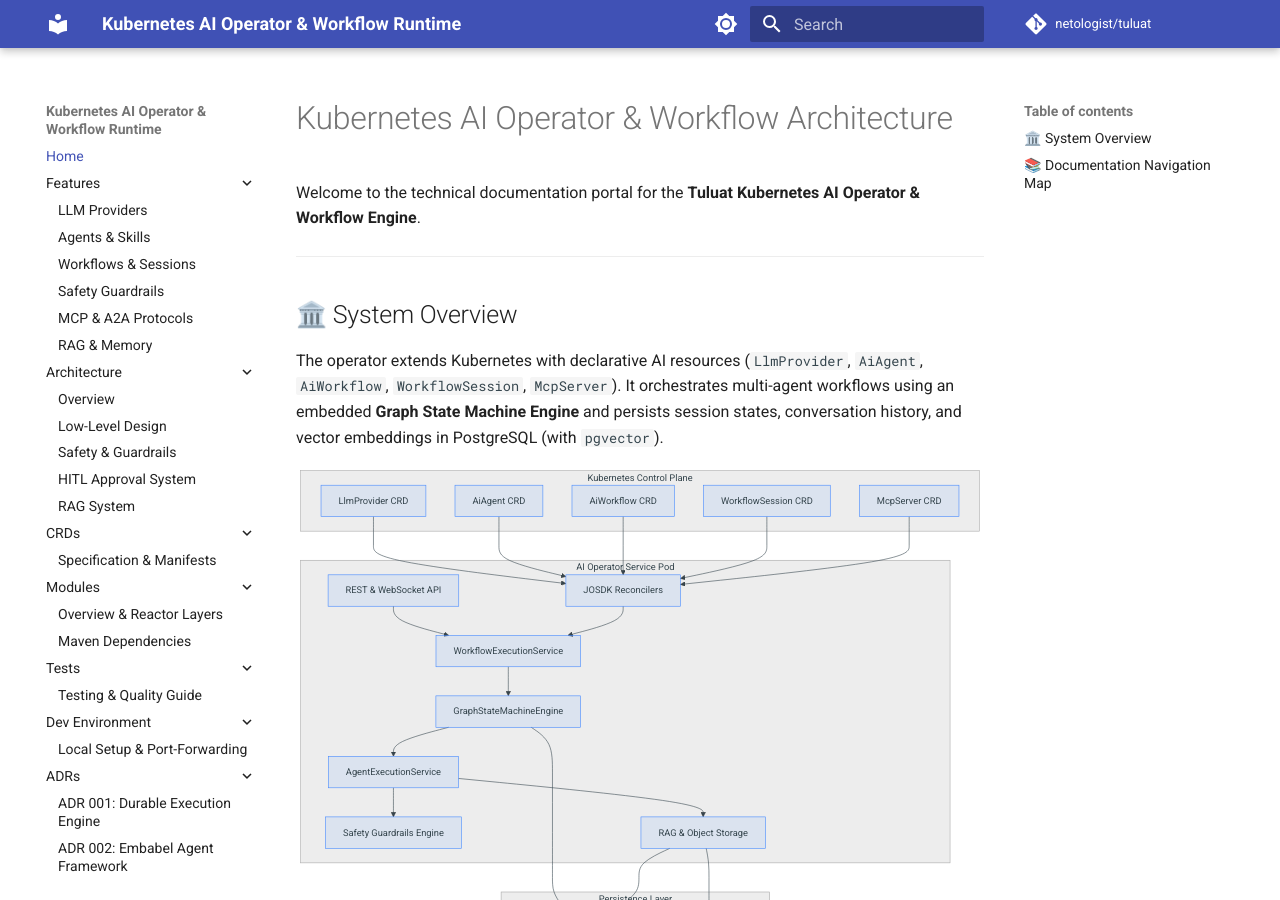
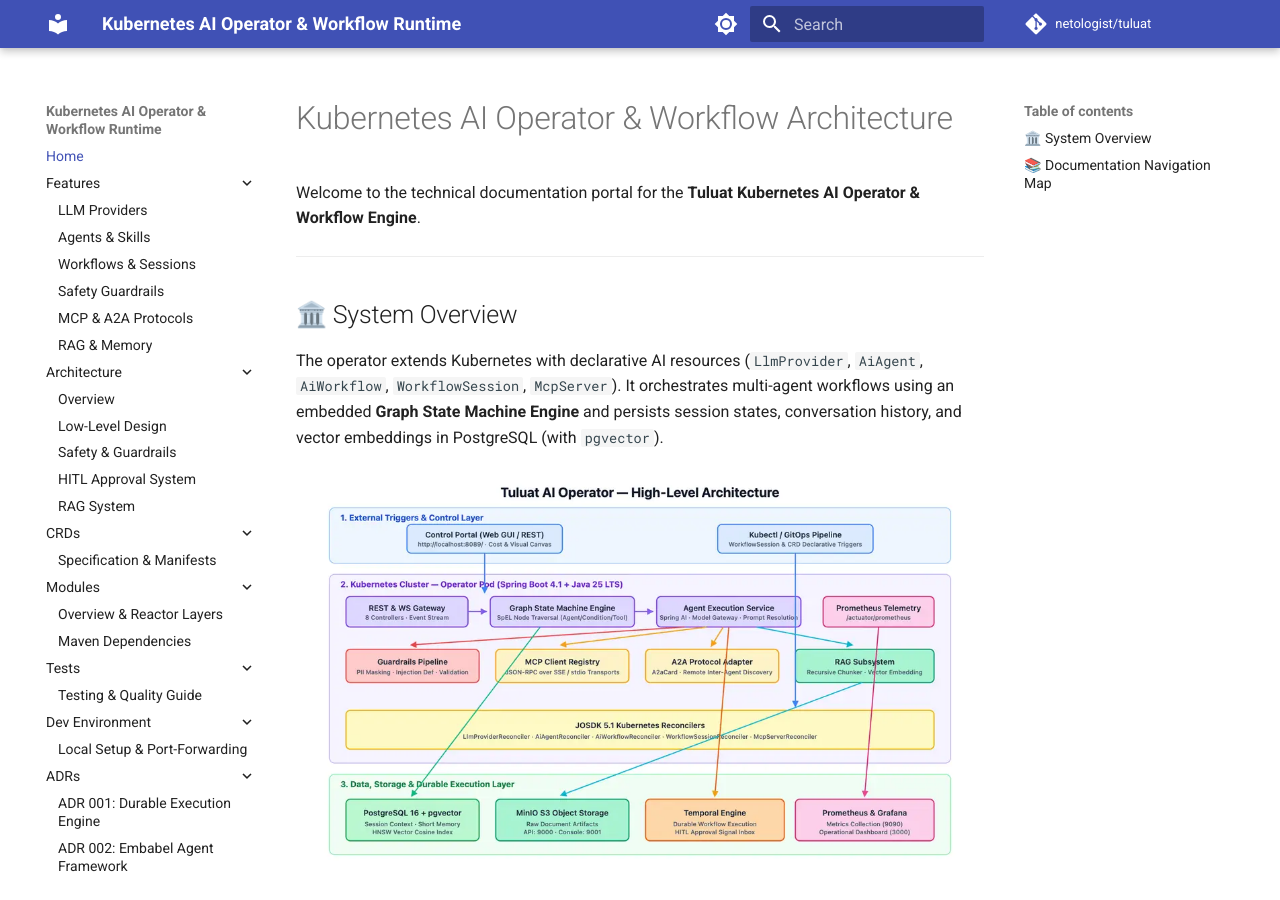
Before and after one commit to netologist/tuluat, an MkDocs documentation site: the page built from docs/index.md, in a window 1280 px wide and 900 px high. Built offline with MkDocs 1.6.1 and Material for MkDocs 9.7.7, drawn with Linux system fonts in a browser that asks for light colours; comment, search, counter and statistics services are not loaded.

Commit message:
docs: include high-level architecture diagram image in MkDocs home index

````diff
--- a/docs/index.md
+++ b/docs/index.md
@@ -8,6 +8,7 @@ Welcome to the technical documentation portal for the **Tuluat Kubernetes AI Ope
 
 The operator extends Kubernetes with declarative AI resources (`LlmProvider`, `AiAgent`, `AiWorkflow`, `WorkflowSession`, `McpServer`). It orchestrates multi-agent workflows using an embedded **Graph State Machine Engine** and persists session states, conversation history, and vector embeddings in PostgreSQL (with `pgvector`).
 
+![Tuluat High-Level Architecture Diagram](assets/architecture-diagram.png)
 ```mermaid
 graph TD
     subgraph Kubernetes Control Plane
````
